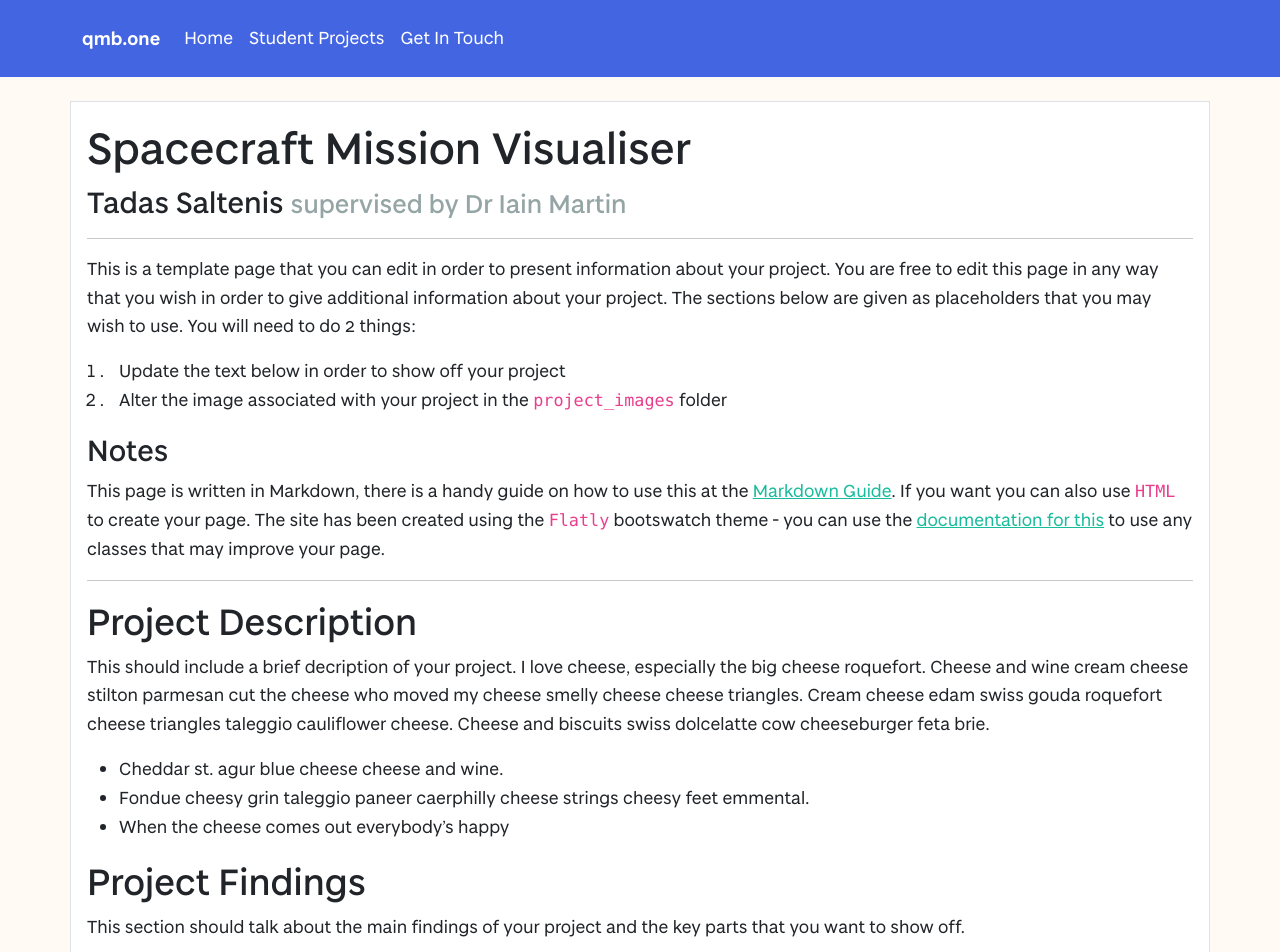
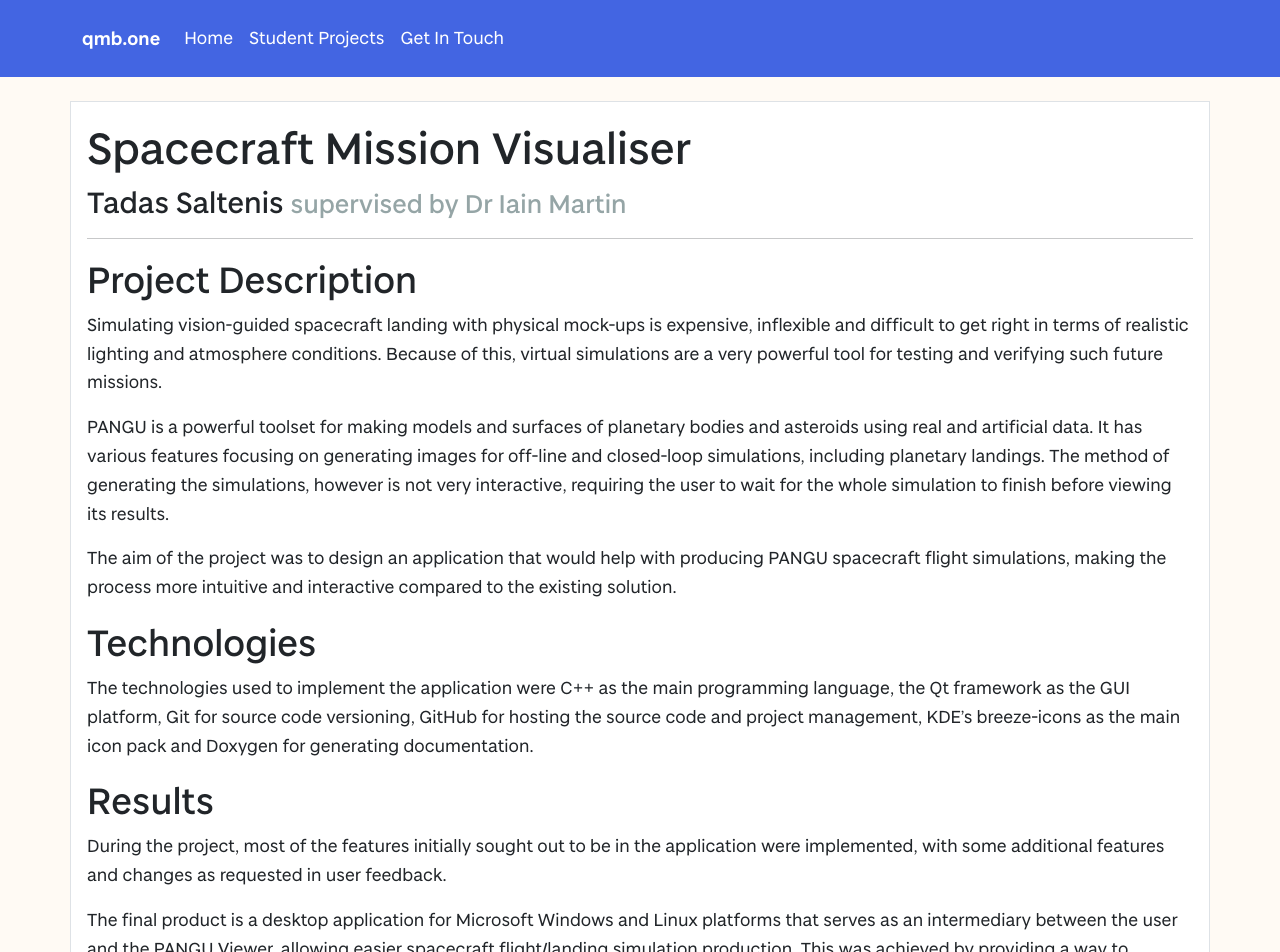
Before and after one commit to vivienprk/degree-show-2022, a Jekyll site: the page built from projects/TadasSaltenis.md, in a window 1280 px wide and 1400 px high. Shown: the top 952 px of the window. Built offline with Jekyll 4.4.1, drawn with Linux system fonts in a browser that asks for light colours; our own code applies the rules of GitHub Pages for plain Markdown files; some of the changed text lies outside the part shown.

Commit message:
SpaceMissionSimVis

```diff
--- a/projects/TadasSaltenis.md
+++ b/projects/TadasSaltenis.md
@@ -3,34 +3,53 @@ layout: project
 studentName: "Tadas Saltenis"
 supervisorName: "Dr Iain Martin"
 projectTitle: "Spacecraft Mission Visualiser"
-projectImage: "sampleImage.jpg"
+projectImage: "lunar_surface.png"
 
 ---
 
-This is a template page that you can edit in order to present information about your project. You are free to edit this page in any way that you wish in order to give additional information about your project. The sections below are given as placeholders that you may wish to use. You will need to do 2 things:
+## Project Description
+Simulating vision-guided spacecraft landing with physical mock-ups is expensive,
+inflexible and difficult to get right in terms of realistic lighting and
+atmosphere conditions. Because of this, virtual simulations are a very powerful
+tool for testing and verifying such future missions.
 
-1. Update the text below in order to show off your project
-2. Alter the image associated with your project in the `project_images` folder
+PANGU is a powerful toolset for making models and surfaces of planetary bodies
+and asteroids using real and artificial data. It has various features focusing
+on generating images for off-line and closed-loop simulations, including
+planetary landings. The method of generating the simulations, however is not
+very interactive, requiring the user to wait for the whole simulation to finish
+before viewing its results.
 
-### Notes
-This page is written in Markdown, there is a handy guide on how to use this at the [Markdown Guide](https://www.markdownguide.org/cheat-sheet/). If you want you can also use `HTML` to create your page. The site has been created using the `Flatly` bootswatch theme - you can use the [documentation for this](https://bootswatch.com/flatly/) to use any classes that may improve your page.
+The aim of the project was to design an application that would help with
+producing PANGU spacecraft flight simulations, making the process more intuitive
+and interactive compared to the existing solution.
 
-<hr>
+## Technologies
+The technologies used to implement the application were C++ as the main
+programming language, the Qt framework as the GUI platform, Git for source code
+versioning, GitHub for hosting the source code and project management, KDE's
+breeze-icons as the main icon pack and Doxygen for generating documentation.
 
-## Project Description
-This should include a brief decription of your project. I love cheese, especially the big cheese roquefort. Cheese and wine cream cheese stilton parmesan cut the cheese who moved my cheese smelly cheese cheese triangles. Cream cheese edam swiss gouda roquefort cheese triangles taleggio cauliflower cheese. Cheese and biscuits swiss dolcelatte cow cheeseburger feta brie.
+## Results
+During the project, most of the features initially sought out to be in the
+application were implemented, with some additional features and changes as
+requested in user feedback.
 
-- Cheddar st. agur blue cheese cheese and wine.
-- Fondue cheesy grin taleggio paneer caerphilly cheese strings cheesy feet emmental.
-- When the cheese comes out everybody's happy
+The final product is a desktop application for Microsoft Windows and Linux
+platforms that serves as an intermediary between the user and the PANGU Viewer,
+allowing easier spacecraft flight/landing simulation production. This was
+achieved by providing a way to immediately see and debug results of flight file
+commands, view visualisations of flight trajectories, control the simulation
+in multiple ways, as well as various settings and customisation to fit different
+workflows and preferences.
 
-## Project Findings
-This section should talk about the main findings of your project and the key parts that you want to show off.
+## Screenshots of the user interface
+<img style="max-width:100%" src="/project_images/SpaceMissionSimVis.png" alt="A screenshot of the default interface">
 
-## Project Media
-If you are really keen you can also create a video to demonstrate your project and embed this in the page. An example of a youTube video being embedded is below. You will want to change the width of this to be 100% and put the height as something around 500.
+---
 
+<img style="max-width:100%" src="/project_images/SpaceMissionSimVis_floating.png" alt="A screenshot of the default interface with adjustments made by the user">
 
-<iframe width="100%" height="500" src="https://www.youtube.com/embed/YUEaupJk5AI" title="YouTube video player" frameborder="0" allow="accelerometer; autoplay; clipboard-write; encrypted-media; gyroscope; picture-in-picture" allowfullscreen></iframe>
+---
 
-Cheddar st. agur blue cheese cheese and wine. Fondue cheesy grin taleggio paneer caerphilly cheese strings cheesy feet emmental. When the cheese comes out everybody's happy
+<img style="max-width:100%" src="/project_images/SpaceMissionSimVis_settings.png" alt="A screenshot of one of the settings pages">
```
Also changed, not shown: project_images/SpaceMissionSimVis.png (added), project_images/SpaceMissionSimVis_floating.png (added), project_images/SpaceMissionSimVis_settings.png (added), 1 other file.
